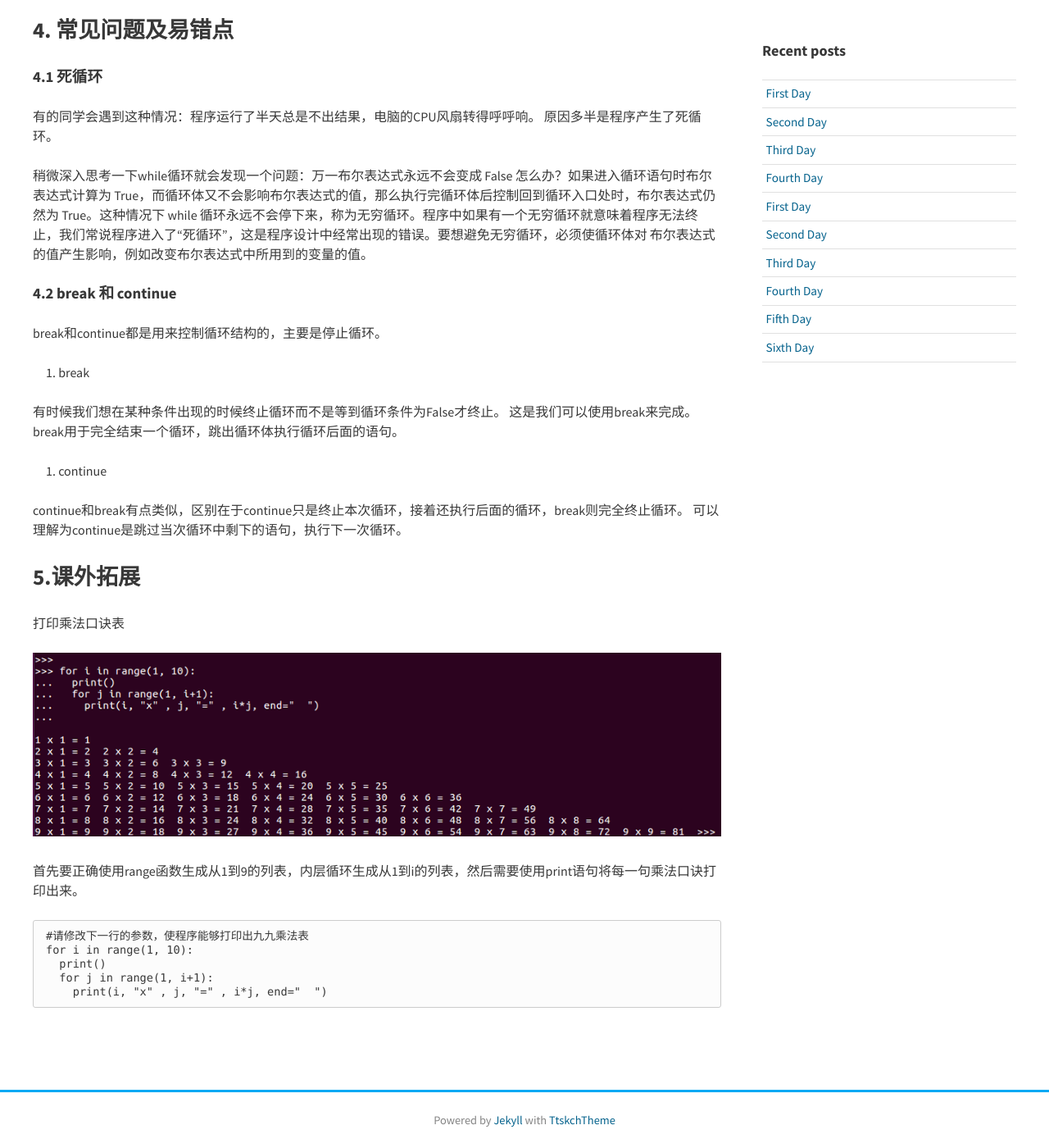
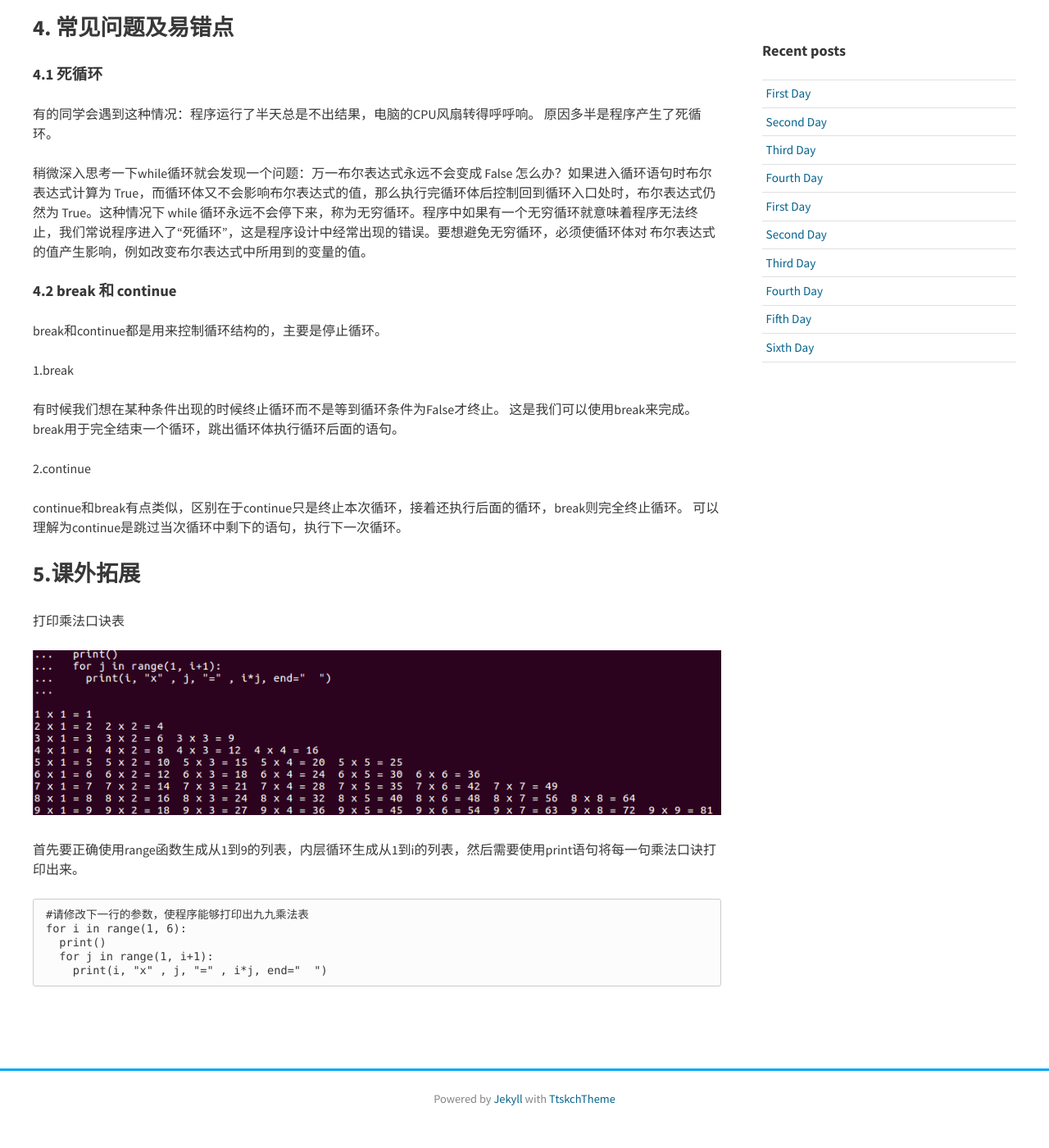
Before and after one commit to dushuaicode/dushuaicode.github.io, a Jekyll site: the page built from _posts/2017-06-17-04.md, in a window 1280 px wide and 1400 px high, scrolled down 4051 px. Shown: the whole window at 82% size. Built offline with Jekyll 4.4.1, drawn with Linux system fonts in a browser that asks for light colours; nearby versions of some CDN libraries; after the commit the page ends 5425 px from its top, so only the background shows below that; some of the changed text lies outside the part shown.

Commit message:
change image

````diff
--- a/_posts/2017-06-17-04.md
+++ b/_posts/2017-06-17-04.md
@@ -69,7 +69,7 @@ for <循环控制变量> in <序列>:
 
 由于列表有 10 个成员，故 print 就被执行了 10 次。注意 print 语句相对上面一行要缩进，表示它是 for 循环要重复执行的语句。 在上面这个例子中，循环体与循环控制变量的值没有关系，即不管循环控制变量从序列中取的值是什么，循环体总是固定地执行 print "天"。从效果上看，循环控制变量和序列仅仅起着计数器的作用，用于控制循环次数，这种循环模式称为计数器循环。当然，循环体引用循环控制变量的值也是很常见的。这种情况下，循环控制变量不仅控制循环次数，而且直接影响循环体的行为。
 
-####2.2.2 while循环
+#### 2.2.2 while循环
 
 for 循环要求预先确定循环的次数，但有很多问题难以预先确定循环次数，只知道在什么 条件下需要循环，这时可以使用 while 语句。Python 语言中 while 语句的常用格式是：
 
@@ -141,12 +141,12 @@ for m in range(100):
 
  break和continue都是用来控制循环结构的，主要是停止循环。
 
-1. break
+1.break
 
 有时候我们想在某种条件出现的时候终止循环而不是等到循环条件为False才终止。
 这是我们可以使用break来完成。break用于完全结束一个循环，跳出循环体执行循环后面的语句。
 
-2. continue
+2.continue
 
 continue和break有点类似，区别在于continue只是终止本次循环，接着还执行后面的循环，break则完全终止循环。
 可以理解为continue是跳过当次循环中剩下的语句，执行下一次循环。
@@ -161,7 +161,7 @@ continue和break有点类似，区别在于continue只是终止本次循环，
 
 ```
 #请修改下一行的参数，使程序能够打印出九九乘法表
-for i in range(1, 10):
+for i in range(1, 6):
   print()
   for j in range(1, i+1):
     print(i, "x" , j, "=" , i*j, end="  ")
````
Also changed, not shown: assets/img/4-2.png.
